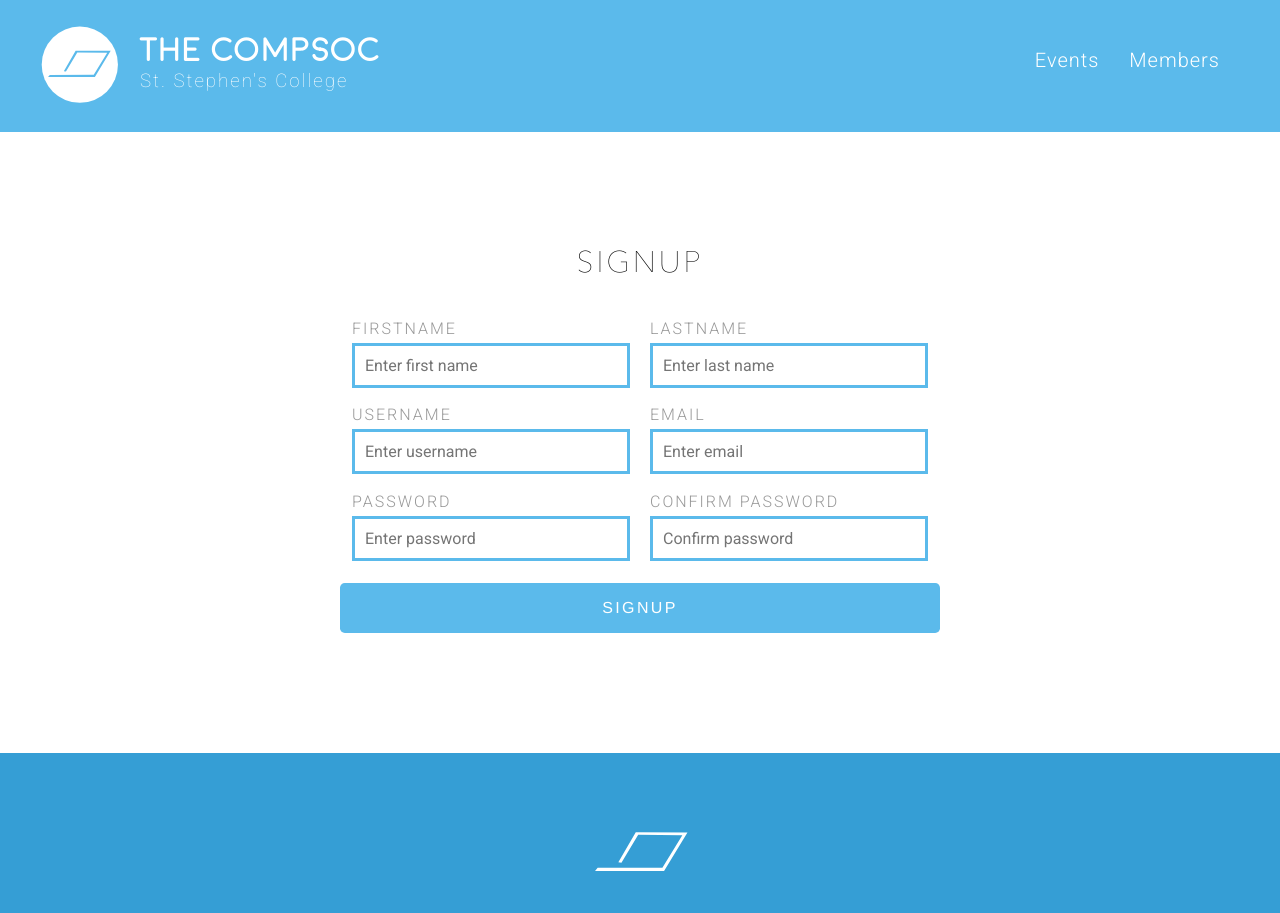
After one commit to compsoc-ssc/compsocssc, a Django app: template templates/auth/signup.html in a window 1280 px wide. The commit adds this page. Shown: the top 913 px of the page. Run offline with Django 3.2, Linux system fonts and the light colour scheme; the template is opened without the code that fills it, so the values that code supplies are empty; some libraries are stand-ins or nearby versions.

Commit message:
Add auth views

```diff
--- a/events/orfik/models.py
+++ b/events/orfik/models.py
@@ -6,7 +6,8 @@ from django.core.urlresolvers import reverse
 
 
 class Player(models.Model):
-    def __str__(self):return self.nickname
+    def __str__(self):
+        return self.nickname
     nickname = models.CharField(max_length=20)
     user = models.OneToOneField(settings.AUTH_USER_MODEL)
     max_level = models.SmallIntegerField(default=0)
--- a/static/sass/components/_forms.scss
+++ b/static/sass/components/_forms.scss
@@ -1,6 +1,42 @@
 form {
+  .inline {
+    label {
+      width: 50%;
+      float: left;
+
+      &:nth-child(1) {
+        padding-right: 10px;
+      }
+
+      &:nth-child(2) {
+        padding-left: 10px;
+      }
+
+      @media (max-width: 541px) {
+        width: 100%;
+        clear: both;
+        display: block;
+        margin: 0 auto 10px;
+
+        &:nth-child(1),
+        &:nth-child(2) {
+          padding: 0;
+        }
+      }
+    }
+  }
+
+  button {
+    float: right;
+  }
+
   fieldset {
     border: none;
+
+    @media (max-width: 541px) {
+      padding: 0;
+      margin: 0;
+    }
   }
 
   label {
@@ -13,6 +49,7 @@ form {
 
   input[type="text"],
   input[type="email"],
+  input[type="password"],
   textarea {
     border: 3px solid $primary-color;
     padding: 3px 8px;
@@ -23,6 +60,8 @@ form {
     appearance: none;
     font-size: 1em;
     margin-top: 5px;
+    color: black;
+    font-weight: normal;
 
     &:focus {
       outline: 0;
--- a/static/sass/pages/_all.scss
+++ b/static/sass/pages/_all.scss
@@ -3,5 +3,8 @@
 @import 'events';
 @import 'members';
 
+// Auth
+@import 'auth';
+
 // Event pages
 @import 'events/all';
--- /dev/null
+++ b/static/sass/pages/_auth.scss
@@ -0,0 +1,31 @@
+.section-auth {
+  display: table;
+  max-width: 660px;
+  margin: 80px auto;
+  padding: 10px;
+}
+
+.auth-form {
+  display: table-cell;
+  vertical-align: middle;
+  margin: 0 auto 75px;
+  @include clearfix;
+  padding: 20px;
+  .auth-heading {
+    text-transform: uppercase;
+    text-align: center;
+    margin-bottom: 30px;
+  }
+  .btn-form-action {
+    width: 100%;
+    margin: 10px 0;
+    background-color: $primary-color;
+    color: white;
+    border: none;
+
+    &:hover {
+      background-color: #2D87B7;
+      border: none;
+    }
+  }
+}
--- a/static/sass/pages/_events.scss
+++ b/static/sass/pages/_events.scss
@@ -22,7 +22,6 @@ $mobile: new-breakpoint(max-width 640px 4) !default;
         @include transition(500ms ease-in);
 
         @media screen and (min-width: 660px) {
-
           &:hover {
             background-color: darken(white, 5%);
           }
--- a/static/sass/pages/_home.scss
+++ b/static/sass/pages/_home.scss
@@ -75,36 +75,6 @@
     max-width: 550px;
     margin: 0 auto 100px;
     padding: 0 15px;
-
-    .inline {
-      label {
-        width: 50%;
-        float: left;
-
-        &:nth-child(1) {
-          padding-right: 10px;
-        }
-
-        &:nth-child(2) {
-          padding-left: 10px;
-        }
-
-        @media screen and (max-width: 541px) {
-          label {
-            width: 100%;
-
-            &:nth-child(1),
-            &:nth-child(2) {
-              padding: 0;
-            }
-          }
-        }
-      }
-    }
-
-    button {
-      float: right;
-    }
   }
 }
 
--- /dev/null
+++ b/templates/auth/signup.html
@@ -0,0 +1,46 @@
+{% extends "base.html" %}
+
+{% block body %}
+  <section class="section-auth">
+    <form method="GET" action="" class="auth-form">
+      <h1 class="auth-heading light-space">Signup</h1>
+      <fieldset class="inline">
+        <label>
+          <span>Firstname</span>
+          <input type="text" name="firstname" placeholder="Enter first name">
+        </label>
+
+        <label>
+          <span>Lastname</span>
+          <input type="text" name="lastname" placeholder="Enter last name">
+        </label>
+      </fieldset>
+
+      <fieldset class="inline">
+        <label>
+          <span>Username</span>
+          <input class="auth-field" type="text" name="username" placeholder="Enter username">
+        </label>
+
+        <label>
+          <span>Email</span>
+          <input class="auth-field" type="email" name="email" placeholder="Enter email">
+        </label>
+      </fieldset>
+
+      <fieldset class="inline">
+        <label>
+          <span>Password</span>
+          <input class="auth-field" type="password" name="password" placeholder="Enter password">
+        </label>
+
+        <label>
+          <span>Confirm Password</span>
+          <input class="auth-field" type="password" name="password2" placeholder="Confirm password">
+        </label>
+      </fieldset>
+
+      <button class="btn-form-action / btn btn-m">Signup</a>
+    </form>
+  </section>
+{% endblock body %}
--- a/website/settings/base.py
+++ b/website/settings/base.py
@@ -15,6 +15,8 @@ SECRET_KEY = '&00qubg6jjbl_f8nh%r3ex$@(h_5uhk4j7$shs&__jc66sn#_u'
 DEBUG = True
 
 TEMPLATE_DEBUG = DEBUG
+
+SITE_ID = 1
 
 # Allow all host headers
 ALLOWED_HOSTS = []
--- a/website/urls.py
+++ b/website/urls.py
@@ -13,5 +13,8 @@ urlpatterns = patterns('',
     url(r'^members/$', views.members, name='members'),
     url(r'^events/', include('events.urls', namespace='events')),
     # Auth
+    url(r'^login/$', views.login, name='login'),
+    url(r'^signup/$', views.signup, name='signup'),
+    url(r'^password_reset/$', views.password_reset, name='password_reset'),
 
 ) + static(settings.STATIC_URL, document_root=settings.STATIC_ROOT)
```
Also changed, not shown: templates/auth/login.html (added, +12 -0 lines), templates/auth/password_reset.html (added, +24 -0 lines), website/views.py (+30 -0 lines), static/stylesheets/main.min.css, templates/home.html (line endings or trailing spaces), 1 other file.
